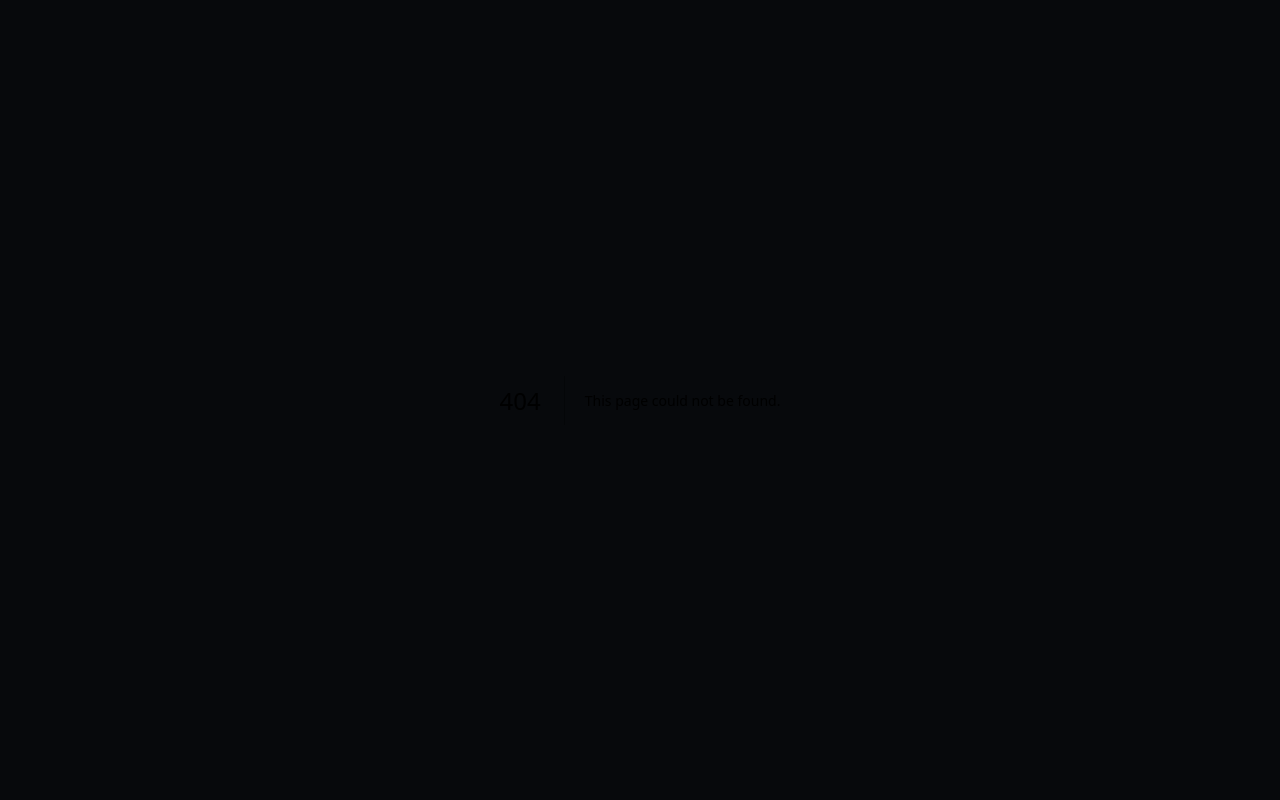
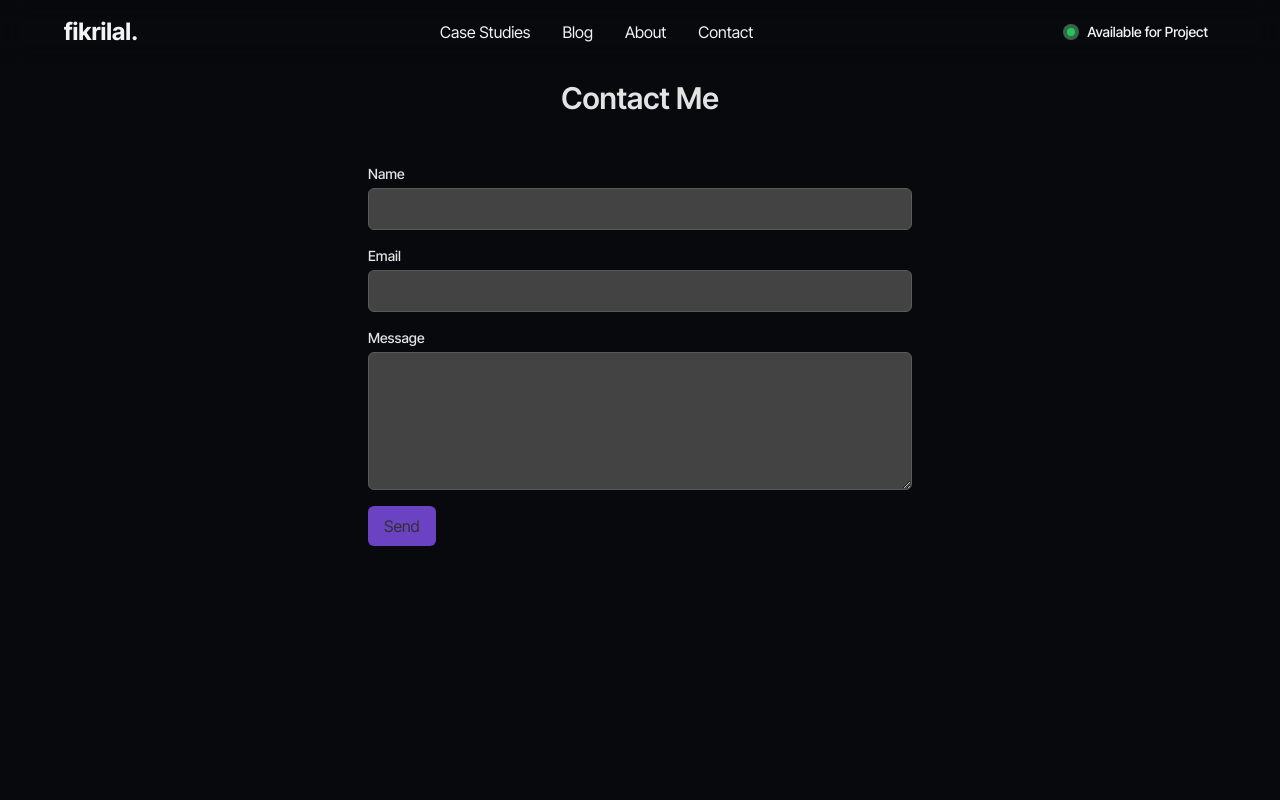
Before and after one commit to fikrilal/code-alchemy, a Next.js app: page /contact in a window 1280 px wide. Before the commit this address had no page. Shown: the top 800 px of the page. Built offline with nearby package versions, Linux system fonts and the light colour scheme; a web font is replaced by a local one; what tailwind-hamburgers would draw is missing.

Commit message:
feat: add contact form

```diff
--- a/package.json
+++ b/package.json
@@ -21,6 +21,7 @@
     "react-github-calendar": "^4.5.5",
     "remark": "^15.0.1",
     "remark-html": "^16.0.1",
+    "nodemailer": "^6.9.4",
     "swiper": "^11.2.1",
     "swr": "^2.3.2",
     "tailwind-hamburgers": "^1.3.5"
--- /dev/null
+++ b/src/app/api/contact/route.js
@@ -0,0 +1,29 @@
+import { NextResponse } from "next/server";
+import nodemailer from "nodemailer";
+
+export async function POST(req) {
+  try {
+    const { name, email, message } = await req.json();
+
+    const transporter = nodemailer.createTransport({
+      host: process.env.SMTP_HOST,
+      port: parseInt(process.env.SMTP_PORT, 10),
+      auth: {
+        user: process.env.SMTP_USER,
+        pass: process.env.SMTP_PASS,
+      },
+    });
+
+    await transporter.sendMail({
+      from: `${name} <${email}>`,
+      to: process.env.CONTACT_TO_EMAIL,
+      subject: `New Contact Message from ${name}`,
+      text: message,
+    });
+
+    return NextResponse.json({ success: true });
+  } catch (err) {
+    console.error("Contact API error:", err);
+    return NextResponse.json({ error: "Failed to send message" }, { status: 500 });
+  }
+}
--- /dev/null
+++ b/src/app/contact/ContactForm.jsx
@@ -0,0 +1,81 @@
+"use client";
+
+import { useState } from "react";
+
+export default function ContactForm() {
+  const [name, setName] = useState("");
+  const [email, setEmail] = useState("");
+  const [message, setMessage] = useState("");
+  const [status, setStatus] = useState(null);
+
+  const handleSubmit = async (e) => {
+    e.preventDefault();
+    setStatus("loading");
+
+    try {
+      const res = await fetch("/api/contact", {
+        method: "POST",
+        headers: { "Content-Type": "application/json" },
+        body: JSON.stringify({ name, email, message }),
+      });
+
+      if (!res.ok) throw new Error("Failed to send");
+
+      setStatus("success");
+      setName("");
+      setEmail("");
+      setMessage("");
+    } catch (err) {
+      console.error(err);
+      setStatus("error");
+    }
+  };
+
+  return (
+    <form onSubmit={handleSubmit} className="max-w-xl mx-auto space-y-4 p-4">
+      <div>
+        <label className="block text-sm font-medium text-slate-200">Name</label>
+        <input
+          type="text"
+          value={name}
+          onChange={(e) => setName(e.target.value)}
+          required
+          className="mt-1 block w-full rounded-md bg-slate-800 border border-slate-700 p-2 text-slate-100"
+        />
+      </div>
+      <div>
+        <label className="block text-sm font-medium text-slate-200">Email</label>
+        <input
+          type="email"
+          value={email}
+          onChange={(e) => setEmail(e.target.value)}
+          required
+          className="mt-1 block w-full rounded-md bg-slate-800 border border-slate-700 p-2 text-slate-100"
+        />
+      </div>
+      <div>
+        <label className="block text-sm font-medium text-slate-200">Message</label>
+        <textarea
+          value={message}
+          onChange={(e) => setMessage(e.target.value)}
+          required
+          rows="5"
+          className="mt-1 block w-full rounded-md bg-slate-800 border border-slate-700 p-2 text-slate-100"
+        />
+      </div>
+      <button
+        type="submit"
+        className="px-4 py-2 bg-brand-primary text-slate-900 rounded-md hover:opacity-90"
+        disabled={status === "loading"}
+      >
+        {status === "loading" ? "Sending..." : "Send"}
+      </button>
+      {status === "success" && (
+        <p className="text-green-500">Message sent successfully!</p>
+      )}
+      {status === "error" && (
+        <p className="text-red-500">Something went wrong. Please try again.</p>
+      )}
+    </form>
+  );
+}
--- /dev/null
+++ b/src/app/contact/page.js
@@ -0,0 +1,20 @@
+import Navbar from "@/components/Navbar";
+import Footer from "@/components/Footer";
+import ContactForm from "./ContactForm";
+
+export const metadata = {
+  title: "Contact | Ahmad Fikril Al Muzakki",
+};
+
+export default function ContactPage() {
+  return (
+    <>
+      <Navbar />
+      <main className="min-h-screen pt-20">
+        <h1 className="text-3xl font-semibold text-center text-slate-200 mb-8">Contact Me</h1>
+        <ContactForm />
+      </main>
+      <Footer />
+    </>
+  );
+}
--- a/src/components/HeroSection.jsx
+++ b/src/components/HeroSection.jsx
@@ -74,13 +74,9 @@ export default function Hero() {
           "
           variants={childVariants}
         >
-          <Button
-            onClick={() =>
-              (window.location.href = "mailto:fikrildev@gmail.com")
-            }
-          >
-            Contact Me
-          </Button>
+        <Button onClick={() => (window.location.href = "/contact")}>
+          Contact Me
+        </Button>
         </motion.div>
       </div>
     </motion.section>
--- a/src/components/Navbar.jsx
+++ b/src/components/Navbar.jsx
@@ -37,6 +37,12 @@ export default function Navbar() {
           className="text-slate-100 hover:text-brand-primary"
         >
           About
+        </Link>
+        <Link
+          href="/contact"
+          className="text-slate-100 hover:text-brand-primary"
+        >
+          Contact
         </Link>
       </div>
 
@@ -109,6 +115,13 @@ export default function Navbar() {
         >
           About
         </Link>
+        <Link
+          href="/contact"
+          className="block py-2 text-slate-200 hover:text-brand-primary"
+          onClick={toggleMenu}
+        >
+          Contact
+        </Link>
       </div>
 
       {/* Global style override for the hamburger icon */}
```
Also changed, not shown: 1 other file (tests, documents, lock files or other folders). Lines whose indentation alone changed are shown as unchanged.
